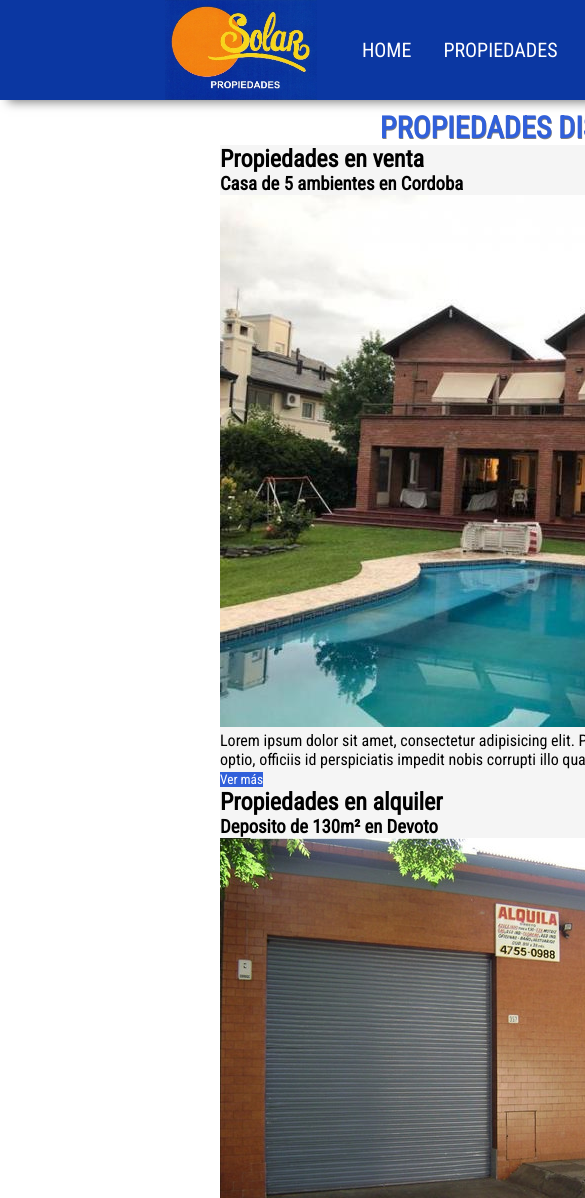
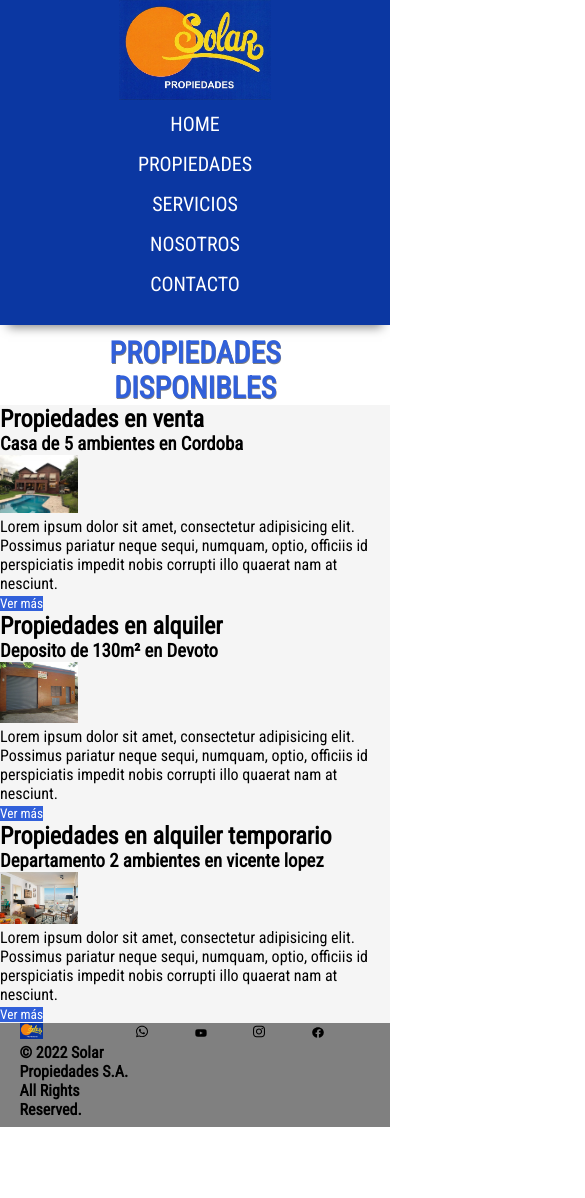
Before and after one commit to MBarbosaa/MBarbosaa, a plain HTML site: page html/properties.html in a window 390 px wide. Shown: the top 1198 px of the page, 585 px wide, since content can reach past the window. After the commit the page ends 1127 px from the top, so only its background shows below. Drawn offline with Linux system fonts and the light colour scheme.

Commit message:
full responsive

```diff
--- a/css/style.css
+++ b/css/style.css
@@ -11,7 +11,7 @@
     display: grid;
     margin: 0 auto;
     grid-template-columns: 1fr;
-    grid-template-rows: 100px 4fr 1fr;
+    grid-template-rows: 0fr 1fr 0fr;
     grid-auto-flow: dense;
     gap: 0px 0px;
     grid-template-areas:
@@ -37,11 +37,6 @@ main {
     grid-area: main;
 }
 
-footer {
-    max-height: 20px;
-    grid-area: footer;
-}
-
 /*      Header         */
 
 
@@ -56,39 +51,31 @@ header {
     top: 0;
     background-color: #0b37a2;
     box-shadow: 0px 10px 10px -8px rgba(0, 0, 0, 0.5);
-    height: 100px;
+    height: 104px;
 }
+
+
 
 .header_nav {
     margin: 0 auto;
-    max-width: 70%;
-    height: 100px;
-    min-height: 100px;
-}
+    width: 70%;
+    display: flex;
+    align-items: center;
+    flex-direction: row;
 
-.header_nav_logo {
-    display: inline;
-    height: inherit;
-}
 
-.header_nav_logo a {
-    height: inherit;
-    min-height: inherit;
 }
 
 .header_nav_logo a img {
-    display: inline;
-    height: inherit;
-    min-height: inherit;
+    height: 100px;
 
 }
 
 .header_nav_ul {
-    height: inherit;
-    float: right;
     list-style-type: none;
     display: flex;
-    align-items: center;
+    margin-left: auto;
+
 
 }
 
@@ -115,6 +102,30 @@ header {
     width: 100%;
 }
 
+/* Footer */
+footer {
+    height: 104px;
+    background-color: gray;
+
+
+}
+
+footer div {
+    grid-area: footer;
+    margin: 0 auto;
+    width: 70%;
+    height: 104px;
+    display: flex;
+    vertical-align: center;
+}
+
+footer div a img {
+    width: 20%;
+}
+
+.footer_flex {
+    display: flex;
+}
 
 /* Contact page */
 
@@ -209,13 +220,19 @@ header {
 /* Properties Page */
 
 .properties_list {
+
     background-color: rgb(245, 245, 245);
-    width: 60%;
+    width: 70%;
     margin: 0 auto;
 }
 
 .properties_list ol {
+    display: flex;
     list-style-type: none;
+}
+
+.properties_list ol li img {
+    width: 20%;
 }
 
 .properties_list ol li button {
@@ -224,3 +241,48 @@ header {
     border: #3160da;
 
 }
+
+/* MEDIA QUERIES */
+
+@media screen and (max-width: 1076px) {
+    .header_nav {
+        width: 90%;
+    }
+
+    footer div {
+        width: 90%;
+    }
+}
+
+@media screen and (max-width: 810px) {
+    .grid {
+        grid-template-rows: 0fr 1fr 0fr;
+    }
+
+    .properties_list {
+        width: 100%;
+
+    }
+
+
+    header {
+        position: relative;
+        height: 325px;
+    }
+
+    .header_nav {
+        flex-direction: column;
+    }
+
+    .header_nav ul {
+        margin-left: 0;
+        flex-direction: column;
+    }
+
+    .header_nav_ul li {
+        margin: 8px;
+        text-align: center;
+
+    }
+
+}
--- a/html/properties.html
+++ b/html/properties.html
@@ -67,14 +67,18 @@
         </section>
     </main>
     <footer>
-        <a href="../index.html"><img src="../images/logo.png" alt="Logo de mi pagina"></a>
-        <h4>© 2022 Solar Propiedades S.A. All Rights Reserved.</h4>
-        <a href=""><img src="../images/whatsapp-brands.svg" alt="whatsapp"></a>
-        <a href=""><img src="../images/youtube-brands.svg" alt="youtube">
-            < <a href=""><img src="../images/instagram-brands.svg" alt="instagram">
-        </a>
-        <a href=""><img src="../images/facebook-brands.svg" alt="facebook"></a>
-
+        <div>
+            <section class="footer_logo">
+                <a href="#"><img src="../images/logo.png" alt="Logo de mi pagina"></a>
+                <h4>© 2022 Solar Propiedades S.A. All Rights Reserved.</h4>
+            </section>
+            <section class="footer_flex">
+                <a href=""><img src="../images/whatsapp-brands.svg" alt="whatsapp"></a>
+                <a href=""><img src="../images/youtube-brands.svg" alt="youtube"></a>
+                <a href=""><img src="../images/instagram-brands.svg" alt="instagram"></a>
+                <a href=""><img src="../images/facebook-brands.svg" alt="facebook"></a>
+            </section>
+        </div>
     </footer>
 </body>
 
```
Also changed, not shown: html/contact.html (+12 -8 lines), html/services.html (+12 -8 lines), html/us.html (+12 -8 lines), index.html (+13 -9 lines).
